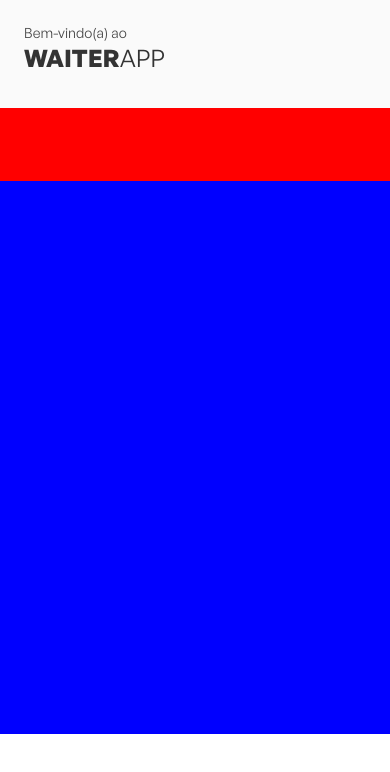
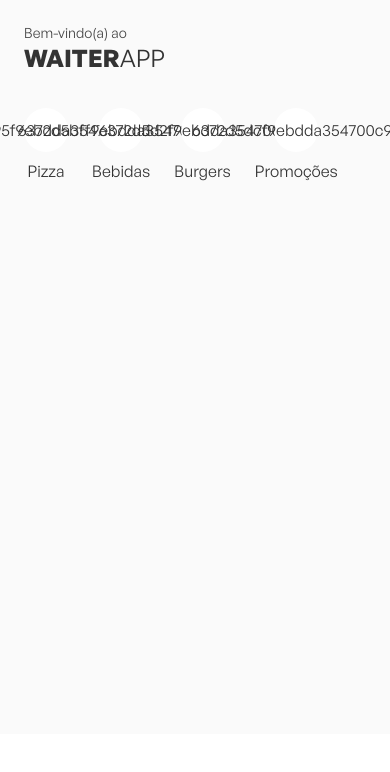
Before and after one commit to MatheusKamer/waiterapp-app, a React Native app: screen / in a window 390 px wide. Shown: the top 772 px of the page. Built offline with nearby package versions, Linux system fonts and the light colour scheme.

Commit message:
feat: add Categories and Menu components to Main layout

```diff
--- a/src/Main/index.tsx
+++ b/src/Main/index.tsx
@@ -6,7 +6,9 @@ import {
   FooterContainer,
 } from './styles';
 
+import { Menu } from '../components/Menu';
 import { Header } from '../components/Header';
+import { Categories } from '../components/Categories';
 
 export function Main() {
   return (
@@ -14,8 +16,12 @@ export function Main() {
       <Container>
         <Header />
 
-        <CategoriesContainer></CategoriesContainer>
-        <MenuContainer></MenuContainer>
+        <CategoriesContainer>
+          <Categories />
+        </CategoriesContainer>
+        <MenuContainer>
+          <Menu />
+        </MenuContainer>
       </Container>
 
       <Footer>
--- a/src/Main/styles.ts
+++ b/src/Main/styles.ts
@@ -11,12 +11,10 @@ export const Container = styled.SafeAreaView`
 
 export const CategoriesContainer = styled.View`
   height: 73px;
-  background-color: red;
   margin-top: 34px;
 `;
 
 export const MenuContainer = styled.View`
-  background-color: blue;
   flex: 1;
 `;
 
--- /dev/null
+++ b/src/components/Categories/index.tsx
@@ -0,0 +1,25 @@
+import { FlatList } from 'react-native';
+
+import { Text } from '../Text';
+import { Category, Icon } from './styles';
+import { categories } from '../../mocks/categories';
+
+export function Categories() {
+  return (
+    <FlatList
+      horizontal
+      data={categories}
+      showsHorizontalScrollIndicator={false}
+      contentContainerStyle={{ paddingRight: 24 }}
+      keyExtractor={(category) => category._id}
+      renderItem={({ item: category }) => (
+        <Category>
+          <Icon>
+            <Text>{category._id}</Text>
+          </Icon>
+          <Text>{category.name}</Text>
+        </Category>
+      )}
+    />
+  );
+}
--- /dev/null
+++ b/src/components/Categories/styles.ts
@@ -0,0 +1,16 @@
+import styled from 'styled-components/native';
+
+export const Category = styled.View`
+  align-items: center;
+  margin-left: 24px;
+`;
+
+export const Icon = styled.View`
+  background-color: #fff;
+  width: 44px;
+  height: 44px;
+  border-radius: 22px;
+  justify-content: center;
+  align-items: center;
+  margin-bottom: 8px;
+`;
--- /dev/null
+++ b/src/components/Menu/index.tsx
@@ -0,0 +1,3 @@
+export function Menu() {
+  return null;
+}
```
Also changed, not shown: src/components/Menu/styles.ts (added).
